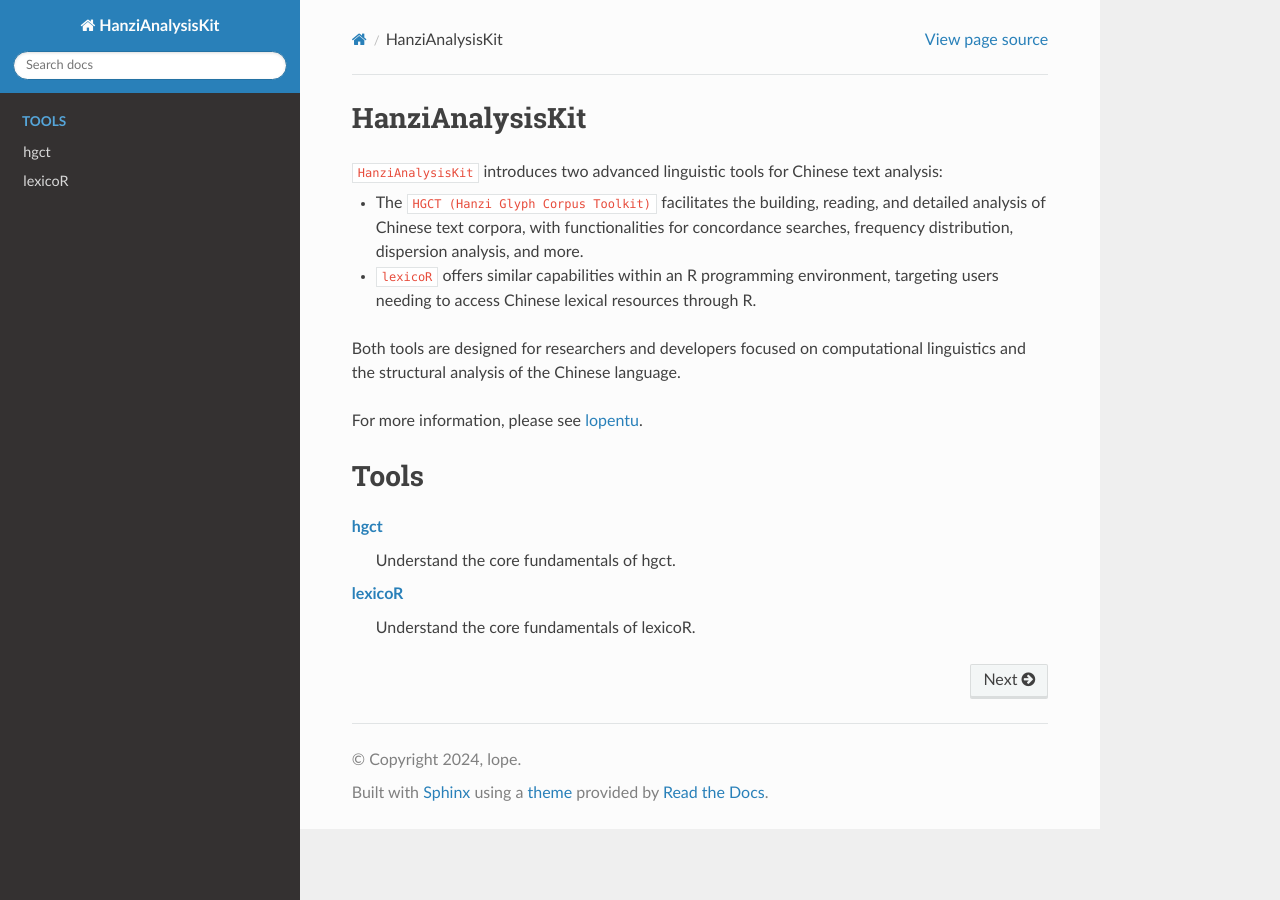
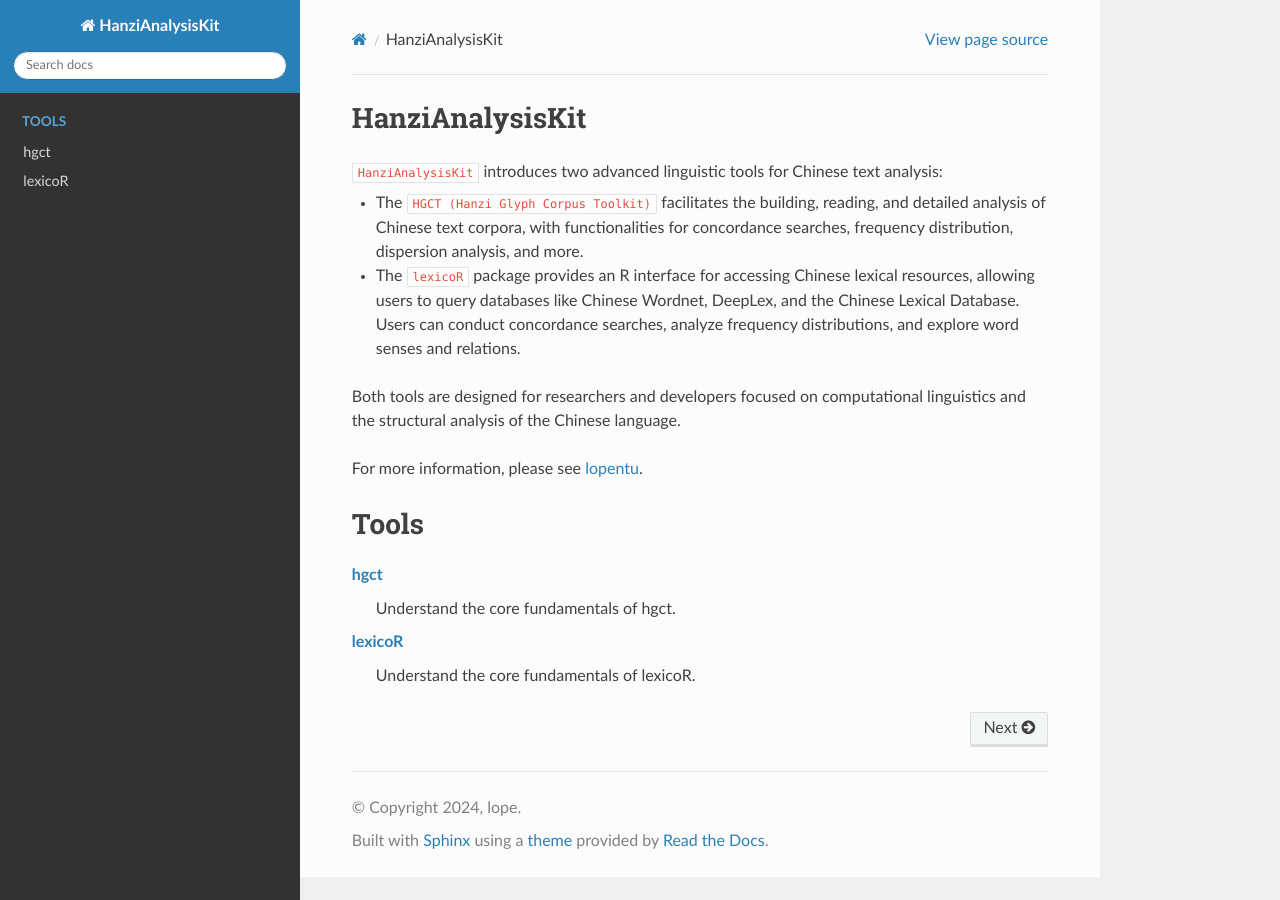
Before and after one commit to lopentu/HanziAnalysisKit, a Sphinx documentation site: the page built from doc/source/index.rst, in a window 1280 px wide. Built offline with Sphinx 7.4.7 and the Read the Docs theme 2.0.0, drawn with Linux system fonts in a browser that asks for light colours.

Commit message:
Update `lexicoR` description

```diff
--- a/doc/source/index.rst
+++ b/doc/source/index.rst
@@ -9,7 +9,7 @@ HanziAnalysisKit
 ``HanziAnalysisKit`` introduces two advanced linguistic tools for Chinese text analysis:
 
 -  The ``HGCT (Hanzi Glyph Corpus Toolkit)`` facilitates the building, reading, and detailed analysis of Chinese text corpora, with functionalities for concordance searches, frequency distribution, dispersion analysis, and more.
--  ``lexicoR`` offers similar capabilities within an R programming environment, targeting users needing to access Chinese lexical resources through R.
+-  The ``lexicoR`` package provides an R interface for accessing Chinese lexical resources, allowing users to query databases like Chinese Wordnet, DeepLex, and the Chinese Lexical Database. Users can conduct concordance searches, analyze frequency distributions, and explore word senses and relations.
 
 Both tools are designed for researchers and developers focused on computational linguistics and the structural analysis of the Chinese language.
 
```
